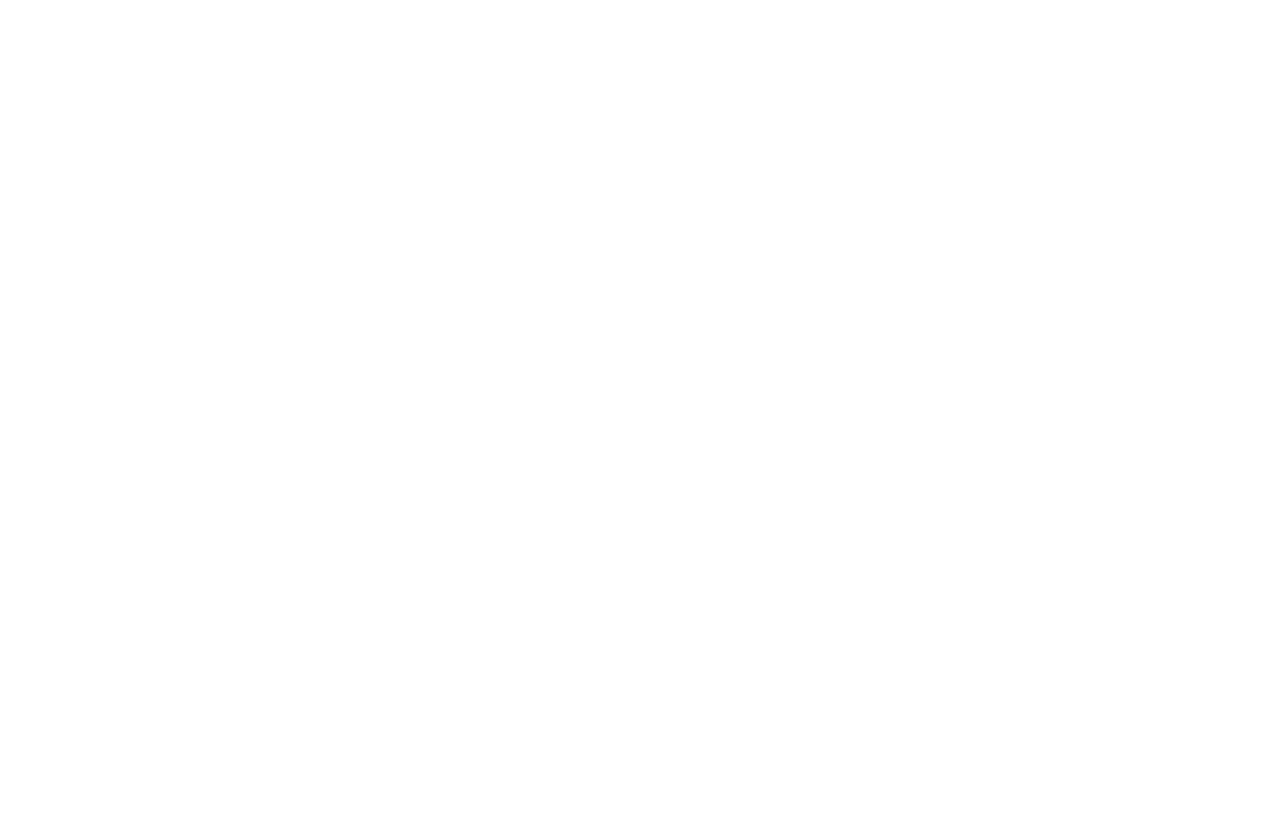
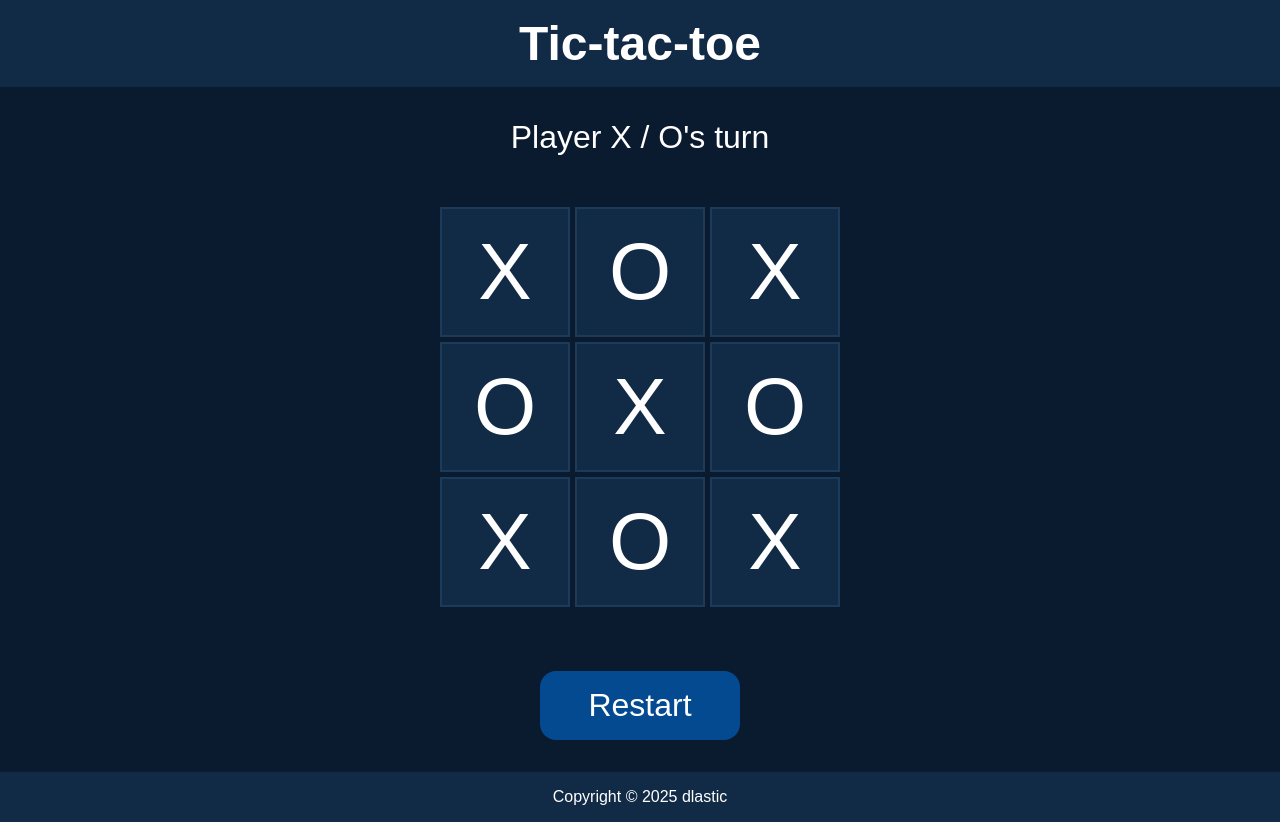
Before and after one commit to dlastic/odin-tic-tac-toe, a plain HTML site: page index.html in a window 1280 px wide. Before the commit the page ends 800 px from the top, so only its background shows below. Drawn offline with Linux system fonts and the light colour scheme.

Commit message:
Add structure and styling to the game layout

```diff
--- a/index.html
+++ b/index.html
@@ -8,6 +8,32 @@
 </head>
 <body>
 
+  <header class="header">
+    <h1 class="title">Tic-tac-toe</h1>
+  </header>
+
+  <main class="main">
+    <div class="message">Player X / O's turn</div>
+    <div class="gameboard">
+      <div class="cell">X</div>
+      <div class="cell">O</div>
+      <div class="cell">X</div>
+      <div class="cell">O</div>
+      <div class="cell">X</div>
+      <div class="cell">O</div>
+      <div class="cell">X</div>
+      <div class="cell">O</div>
+      <div class="cell">X</div>
+    </div>
+    <div class="btn-container">
+      <button class="restart-btn">Restart</button>
+    </div>
+  </main>
+
+  <footer>
+    <p>Copyright © 2025 dlastic</p>
+  </footer>
+
   <script src="./script.js"></script>
 </body>
 </html>
--- a/styles.css
+++ b/styles.css
@@ -1,5 +1,93 @@
 * {
   box-sizing: border-box;
+  margin: 0;
   padding: 0;
-  margin: 0;
 }
+
+:root {
+  --bg-dark: #0a1a2f;
+  --bg-medium: #112a46;
+  --bg-cell-hover: #1a3a5a;
+  --bg-btn: #034a91;
+  --bg-btn-hover: #0163bf;
+  --text-light: #ffffff;
+  --cell-border: #1c3b5a;
+  --cell-size: 130px;
+}
+
+body {
+  background-color: var(--bg-dark);
+  color: var(--text-light);
+  font-family: Arial, Helvetica, sans-serif;
+  display: flex;
+  flex-direction: column;
+  min-height: 100vh;
+}
+
+header,
+footer {
+  text-align: center;
+  padding: 1rem;
+  background-color: var(--bg-medium);
+}
+
+.title {
+  font-size: 3rem;
+}
+
+.main {
+  flex: 1;
+  display: flex;
+  flex-direction: column;
+  align-items: center;
+  justify-content: center;
+  padding: 2rem;
+}
+
+.message {
+  margin-bottom: 3rem;
+  font-size: 2rem;
+  height: 1.5rem;
+}
+
+.gameboard {
+  display: grid;
+  grid-template-columns: repeat(3, var(--cell-size));
+  grid-template-rows: repeat(3, var(--cell-size));
+  gap: 5px;
+  margin: 1rem 0px;
+}
+
+.cell {
+  background-color: var(--bg-medium);
+  border: 2px solid var(--cell-border);
+  display: flex;
+  align-items: center;
+  justify-content: center;
+  font-size: 5rem;
+  cursor: pointer;
+  user-select: none;
+}
+
+.cell:hover {
+  background-color: var(--bg-cell-hover);
+}
+
+.btn-container {
+  margin-top: 3rem;
+}
+
+.restart-btn {
+  background-color: var(--bg-btn);
+  color: var(--text-light);
+  border: none;
+  padding: 1rem 3rem;
+  font-size: 2rem;
+  border-radius: 1rem;
+  cursor: pointer;
+  user-select: none;
+}
+
+.restart-btn:hover {
+  background-color: var(--bg-btn-hover);
+}
```
